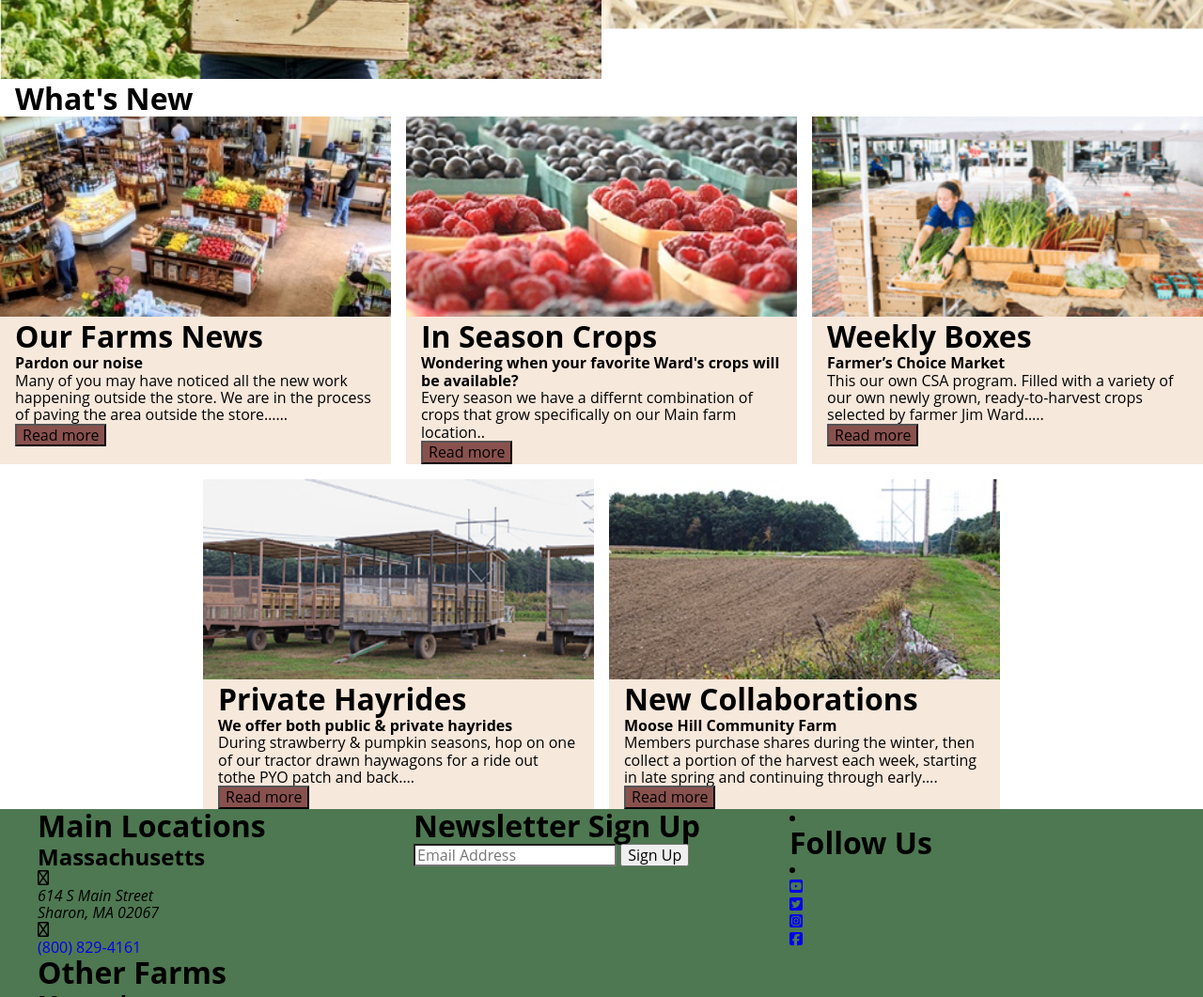
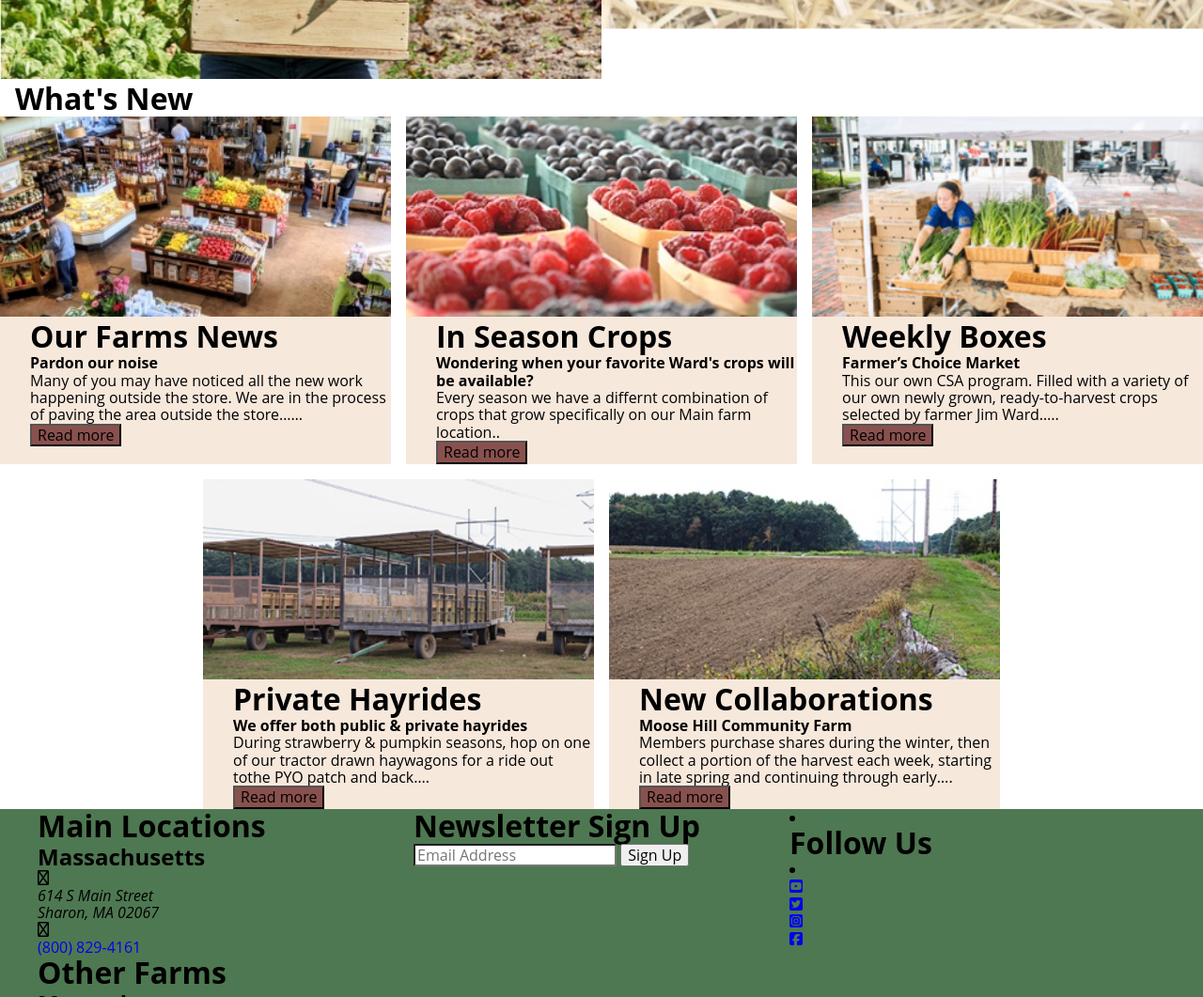
Before and after one commit to jmkimall18/Julia-Kimball-Web-2-Week-2-Homework, a plain HTML site: page deploy /index.html in a window 1280 px wide. Shown: the part 2240-3301 px from the top of the page at 94% size. Drawn offline with Linux system fonts and the light colour scheme.

Commit message:
final corrections
final

```diff
--- a/dev /scss/sections/_section-2.scss
+++ b/dev /scss/sections/_section-2.scss
@@ -3,6 +3,7 @@
 ============= */
 
 #section-2 {
+
     >div{
 
     @include md{
@@ -17,8 +18,15 @@
 @include xl{
     grid-template-columns: auto 1200px auto;
     }
+}
 
-}
+    >div{
+            @include md{
+
+                grid-area: section-2;
+            }
+
+    }
 
 ul{
 
@@ -46,6 +54,10 @@ ul{
                 width: 100%;
             }
 
+            @include xl{
+                grid-template-columns: auto 480px 16px;
+            }
+
     section{
 
         display: grid;
@@ -53,7 +65,7 @@ ul{
 		grid-template-areas: ". section-2 .";
 
         >div{
-            grid-area: section-2;
+            grid-area: section-2-content;
 
         }
 
```
Also changed, not shown: deploy /css/styles.css.
